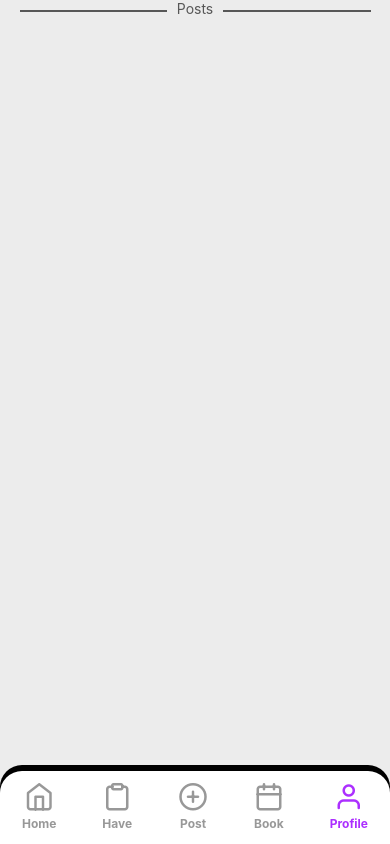
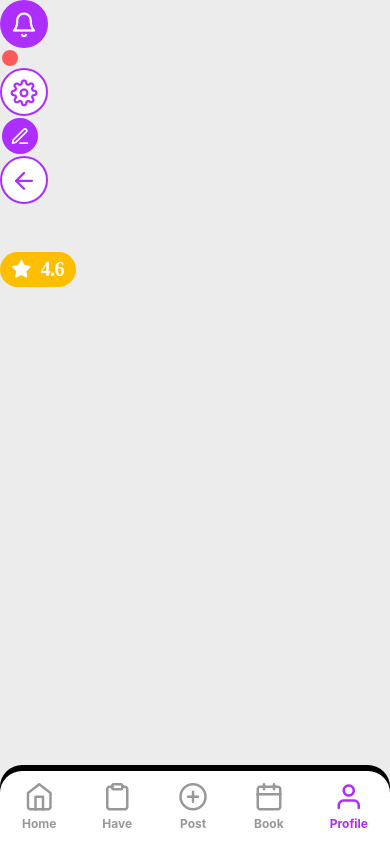
Before and after one commit to HasanAlasker/LendYard, a React Native app in the folder client/: screen /Profile in a window 390 px wide. Built offline with nearby package versions, Linux system fonts and the light colour scheme.

Commit message:
all button components

```diff
--- /dev/null
+++ b/client/components/BackBtn.js
@@ -0,0 +1,32 @@
+import { Feather, FontAwesome5, FontAwesome6, MaterialCommunityIcons, Octicons } from "@expo/vector-icons";
+import React from "react";
+import { View, StyleSheet, TouchableOpacity } from "react-native";
+import useThemedStyles from "../hooks/useThemedStyles";
+import { useTheme } from "../config/ThemeContext";
+
+function BackBtn({onPress}) {
+  const styles = useThemedStyles(getStyles);
+  const { theme } = useTheme();
+
+  return (
+    <TouchableOpacity onPress={onPress} style={styles.container}>
+      <Feather name="arrow-left" size={27} color={theme.purple}></Feather>
+    </TouchableOpacity>
+  );
+}
+
+const getStyles = (theme) => StyleSheet.create({
+  container: {
+    backgroundColor:theme.post,
+    padding:8,
+    width:48,
+    height:48,
+    borderRadius:"50%",
+    justifyContent:'center',
+    alignItems:'center',
+    borderColor:theme.purple,
+    borderWidth:2
+  },
+});
+
+export default BackBtn;
--- /dev/null
+++ b/client/components/BlankBtn.js
@@ -0,0 +1,32 @@
+import { Feather, FontAwesome5, FontAwesome6, MaterialCommunityIcons, Octicons } from "@expo/vector-icons";
+import React from "react";
+import { View, StyleSheet, TouchableOpacity } from "react-native";
+import useThemedStyles from "../hooks/useThemedStyles";
+import { useTheme } from "../config/ThemeContext";
+
+function BlankBtn({onPress}) {
+  const styles = useThemedStyles(getStyles);
+  const { theme } = useTheme();
+
+  return (
+    <View onPress={onPress} style={styles.container}>
+      <Feather name="arrow-left" size={27} color={theme.background}></Feather>
+    </View>
+  );
+}
+
+const getStyles = (theme) => StyleSheet.create({
+  container: {
+    backgroundColor:theme.background,
+    padding:8,
+    width:48,
+    height:48,
+    borderRadius:"50%",
+    justifyContent:'center',
+    alignItems:'center',
+    borderColor:theme.background,
+    borderWidth:2
+  },
+});
+
+export default BlankBtn;
--- /dev/null
+++ b/client/components/EditBtn.js
@@ -0,0 +1,33 @@
+import React from "react";
+import { View, StyleSheet, TouchableOpacity } from "react-native";
+import useThemedStyles from "../hooks/useThemedStyles";
+import { useTheme } from "../config/ThemeContext";
+import { Feather } from "@expo/vector-icons";
+
+function EditBtn({ onPress }) {
+  const styles = useThemedStyles(getStyles);
+  const { theme } = useTheme();
+
+  return (
+    <TouchableOpacity onPress={onPress} style={styles.container}>
+      <Feather name="edit-3" size={20} color={theme.always_white}></Feather>
+    </TouchableOpacity>
+  );
+}
+
+const getStyles = (theme) =>
+  StyleSheet.create({
+    container: {
+      backgroundColor: theme.purple,
+      padding: 5,
+      width: 40,
+      height: 40,
+      borderRadius: "50%",
+      justifyContent: "center",
+      alignItems: "center",
+      borderColor: theme.background,
+      borderWidth: 2,
+    },
+  });
+
+export default EditBtn;
--- /dev/null
+++ b/client/components/NotificationBtn.js
@@ -0,0 +1,30 @@
+import { Feather } from "@expo/vector-icons";
+import React from "react";
+import { View, StyleSheet, TouchableOpacity } from "react-native";
+import useThemedStyles from "../hooks/useThemedStyles";
+import { useTheme } from "../config/ThemeContext";
+
+function NotificationBtn({onPress}) {
+  const styles = useThemedStyles(getStyles);
+  const { theme } = useTheme();
+
+  return (
+    <TouchableOpacity onPress={onPress} style={styles.container}>
+      <Feather name="bell" size={27} color={theme.always_white}></Feather>
+    </TouchableOpacity>
+  );
+}
+
+const getStyles = (theme) => StyleSheet.create({
+  container: {
+    backgroundColor:theme.purple,
+    padding:10,
+    width:48,
+    height:48,
+    borderRadius:"50%",
+    justifyContent:'center',
+    alignItems:'center'
+  },
+});
+
+export default NotificationBtn;
--- /dev/null
+++ b/client/components/RedCircle.js
@@ -0,0 +1,28 @@
+import React from "react";
+import { View, StyleSheet, TouchableOpacity } from "react-native";
+import useThemedStyles from "../hooks/useThemedStyles";
+import { useTheme } from "../config/ThemeContext";
+import { Feather } from "@expo/vector-icons";
+
+function RedCircle({ onPress }) {
+  const styles = useThemedStyles(getStyles);
+  const { theme } = useTheme();
+
+  return <View style={styles.container}></View>;
+}
+
+const getStyles = (theme) =>
+  StyleSheet.create({
+    container: {
+      backgroundColor: theme.red,
+      width: 20,
+      height: 20,
+      borderRadius: "50%",
+      justifyContent: "center",
+      alignItems: "center",
+      borderColor: theme.background,
+      borderWidth: 2,
+    },
+  });
+
+export default RedCircle;
--- /dev/null
+++ b/client/components/SettingsBtn.js
@@ -0,0 +1,32 @@
+import { Feather } from "@expo/vector-icons";
+import React from "react";
+import { View, StyleSheet, TouchableOpacity } from "react-native";
+import useThemedStyles from "../hooks/useThemedStyles";
+import { useTheme } from "../config/ThemeContext";
+
+function SettingsBtn({onPress}) {
+  const styles = useThemedStyles(getStyles);
+  const { theme } = useTheme();
+
+  return (
+    <TouchableOpacity onPress={onPress} style={styles.container}>
+      <Feather name="settings" size={27} color={theme.purple}></Feather>
+    </TouchableOpacity>
+  );
+}
+
+const getStyles = (theme) => StyleSheet.create({
+  container: {
+    backgroundColor:theme.post,
+    padding:8,
+    width:48,
+    height:48,
+    borderRadius:"50%",
+    justifyContent:'center',
+    alignItems:'center',
+    borderColor:theme.purple,
+    borderWidth:2
+  },
+});
+
+export default SettingsBtn;
--- /dev/null
+++ b/client/components/UserRate.js
@@ -0,0 +1,40 @@
+import React from "react";
+import { View, StyleSheet } from "react-native";
+import useThemedStyles from "../hooks/useThemedStyles";
+import { useTheme } from "../config/ThemeContext";
+import { Feather, Octicons } from "@expo/vector-icons";
+import AppText from "../config/AppText";
+
+function UserRate({ userRating }) {
+  const styles = useThemedStyles(getStyles);
+  const { theme } = useTheme();
+
+  return (
+    <View style={styles.container}>
+      <Octicons name="star-fill" color={theme.always_white} size={20}></Octicons>
+      <AppText style={styles.text}>{userRating}</AppText>
+    </View>
+  );
+}
+
+const getStyles = (theme) =>
+  StyleSheet.create({
+    container: {
+      flexDirection: "row",
+      gap: 10,
+      backgroundColor: theme.gold,
+      justifyContent: "center",
+      alignItems: "center",
+      paddingVertical:6,
+      paddingHorizontal:12,
+      borderRadius:20,
+      alignSelf:'flex-start'
+    },
+    text: {
+      fontWeight: "bold",
+      color: theme.always_white,
+      fontSize:20
+    },
+  });
+
+export default UserRate;
--- a/client/pages/Users/Profile.js
+++ b/client/pages/Users/Profile.js
@@ -6,12 +6,26 @@ import Navbar from "../../components/Navbar";
 import SeparatorComp from "../../components/SeparatorComp";
 import Post from "../../components/Post";
 import ScrollScreen from "../../components/ScrollScreen";
+import NotificationBtn from "../../components/NotificationBtn";
+import SettingsBtn from "../../components/SettingsBtn";
+import EditBtn from "../../components/EditBtn";
+import UserRate from "../../components/UserRate";
+import RedCircle from "../../components/RedCircle";
+import BackBtn from "../../components/BackBtn";
+import BlankBtn from "../../components/BlankBtn";
 
 function Profile(props) {
   return (
     <SafeScreen>
       <ScrollScreen>
-        <SeparatorComp>Posts</SeparatorComp>
+        <NotificationBtn></NotificationBtn>
+        <RedCircle></RedCircle>
+        <SettingsBtn></SettingsBtn>
+        <EditBtn></EditBtn>
+        <BackBtn></BackBtn>
+        <BlankBtn></BlankBtn>
+        <UserRate userRating={4.6}></UserRate>
+        {/* <SeparatorComp>Posts</SeparatorComp> */}
       </ScrollScreen>
       <Navbar></Navbar>
     </SafeScreen>
```
Also changed, not shown: client/pages/Users/Have.js (+2 -17 lines).
